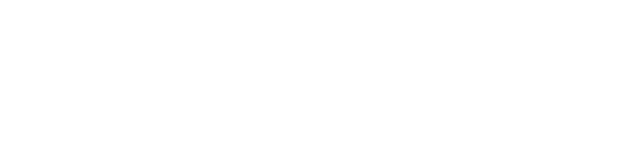
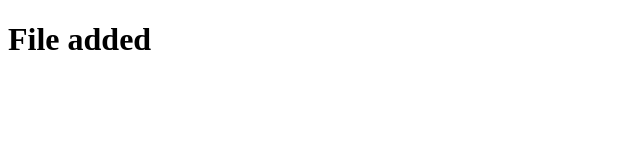
Before and after one commit to JaydeepSKadam/html-practice, a plain HTML site: page index.html in a window 1280 px wide. Shown: the whole page, without its empty margins (0-640 px from the left). Drawn offline with Linux system fonts and the light colour scheme.

Commit message:
modified

```diff
--- a/index.html
+++ b/index.html
@@ -6,6 +6,6 @@
     <title>Document</title>
 </head>
 <body>
-
+    <h1>File added</h1>
 </body>
 </html>
```
